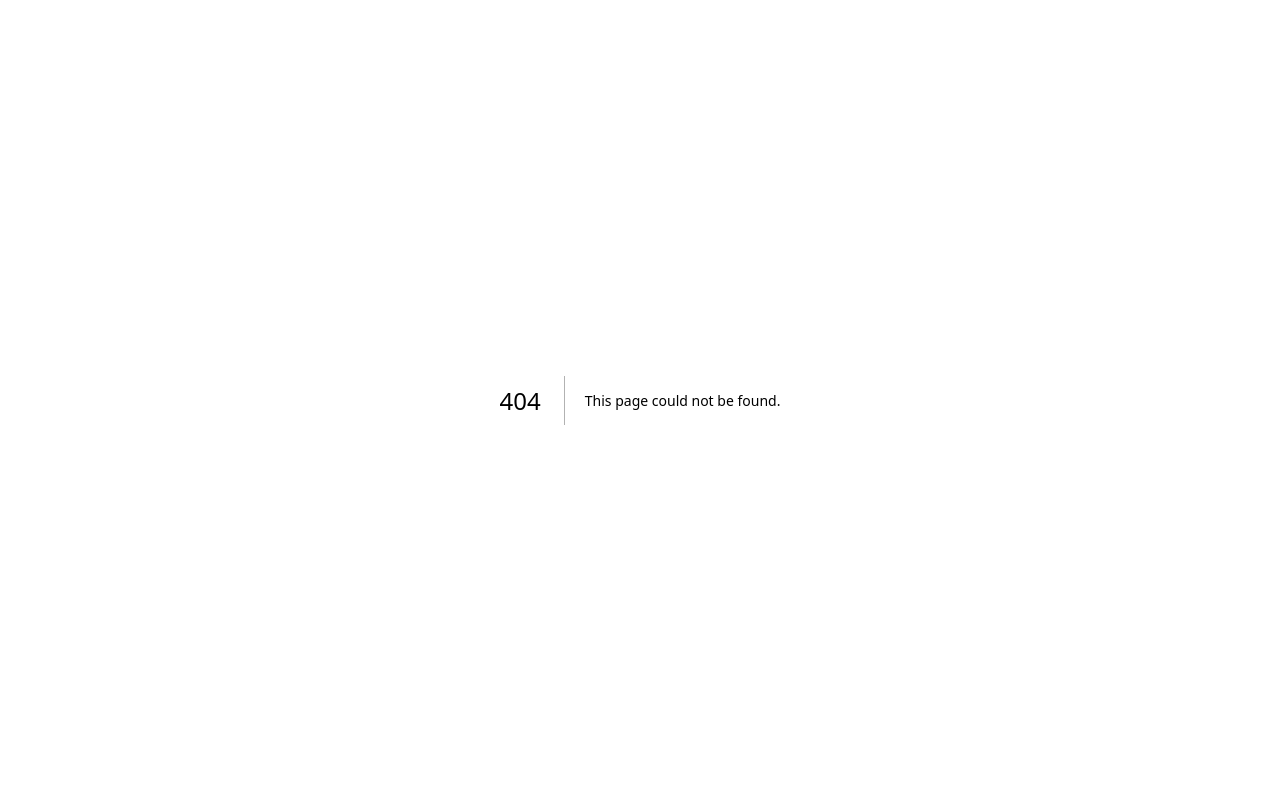
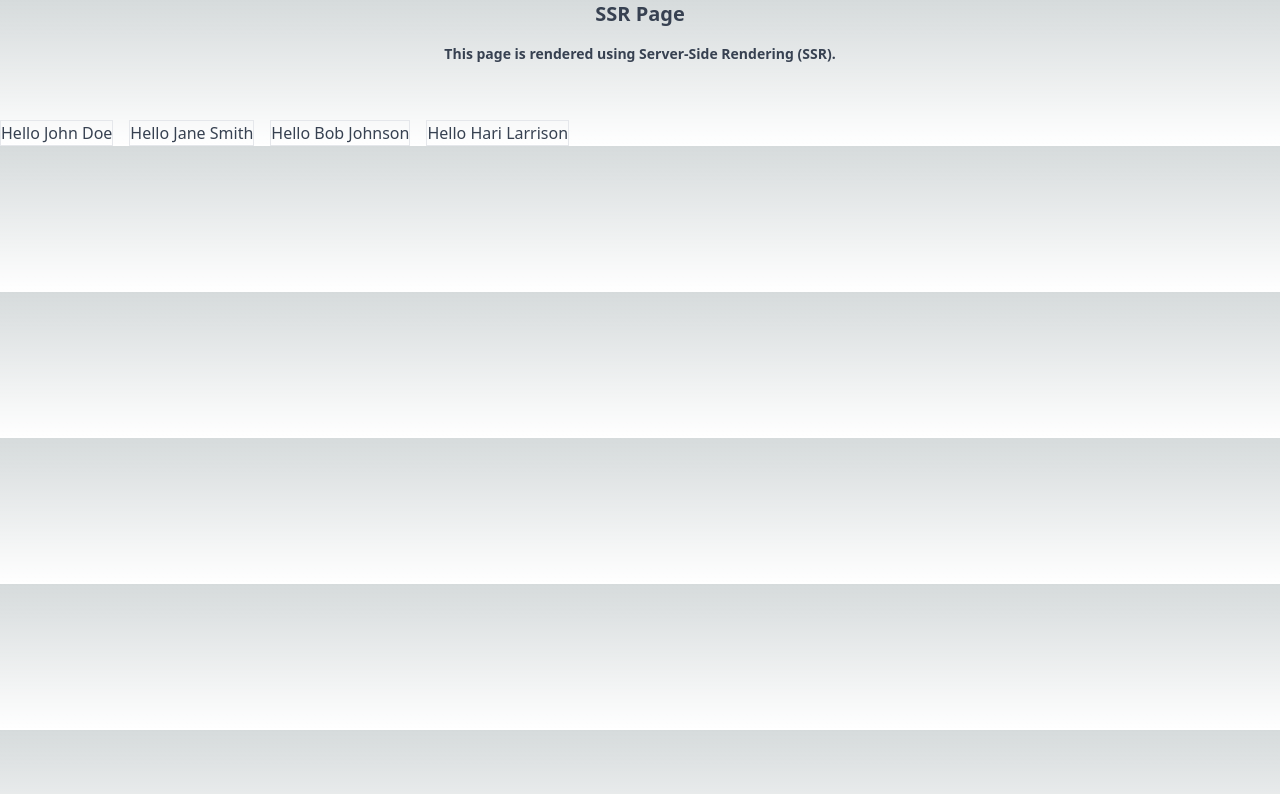
Before and after one commit to bsalb/Kss-on-rendering, a Next.js app: page /ssr in a window 1280 px wide. Before the commit this address had no page. Shown: the top 794 px of the page. Built offline with nearby package versions, Linux system fonts and the light colour scheme; no server answers.

Commit message:
feat: added ssr page

```diff
--- /dev/null
+++ b/pages/ssr.js
@@ -0,0 +1,31 @@
+import Card from "@/component/Card";
+import { fetchData } from "@/utils/fetch";
+
+const SSRPage = ({ data }) => {
+  return (
+    <div className="text-center text-gray-700 flex flex-col gap-4 ">
+      <h1 className="font-bold text-xl">SSR Page</h1>
+      <p className=" font-semibold text-sm">
+        This page is rendered using Server-Side Rendering (SSR).
+      </p>
+
+      <div className="mt-10 flex flex-grow gap-4">
+        {data.map((item) => (
+          <Card user={item} key={item.id} />
+        ))}
+      </div>
+    </div>
+  );
+};
+
+export async function getServerSideProps() {
+  const data = await fetchData("/api/data");
+
+  return {
+    props: {
+      data,
+    },
+  };
+}
+
+export default SSRPage;
```
